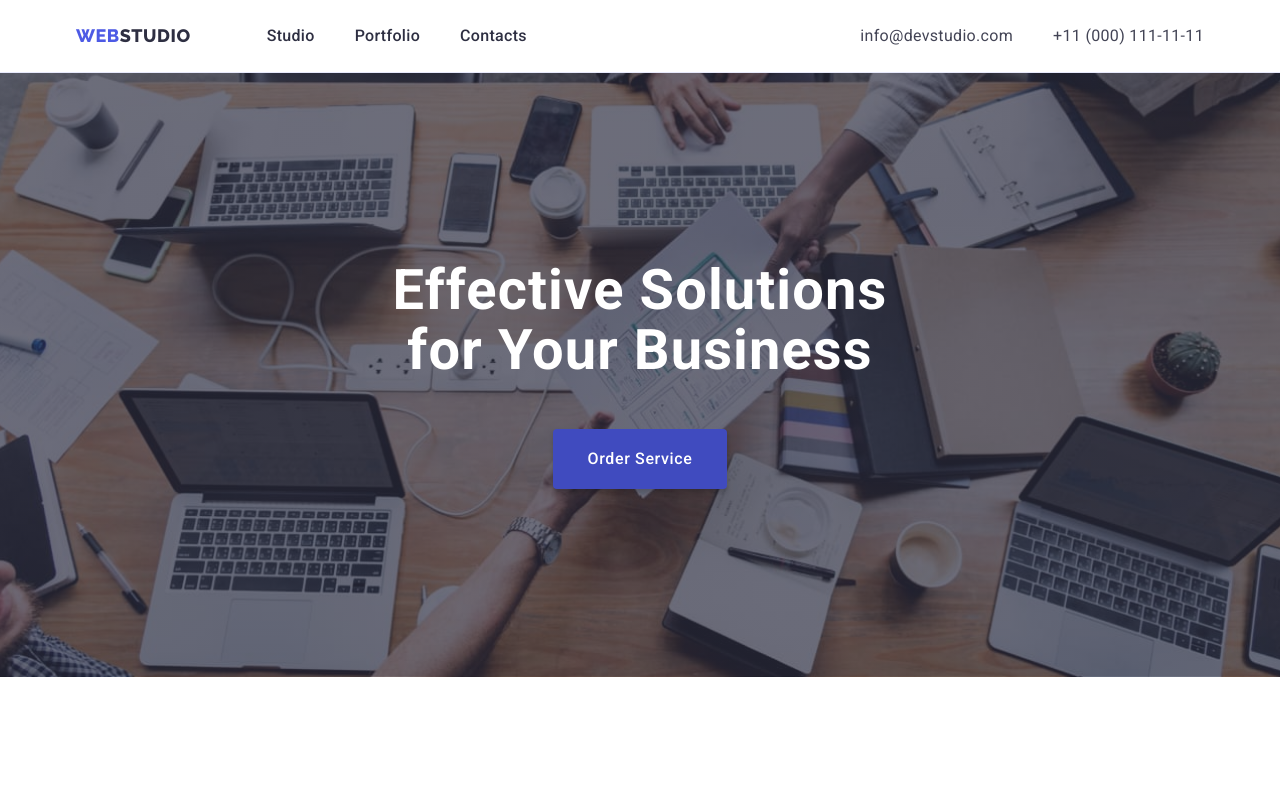
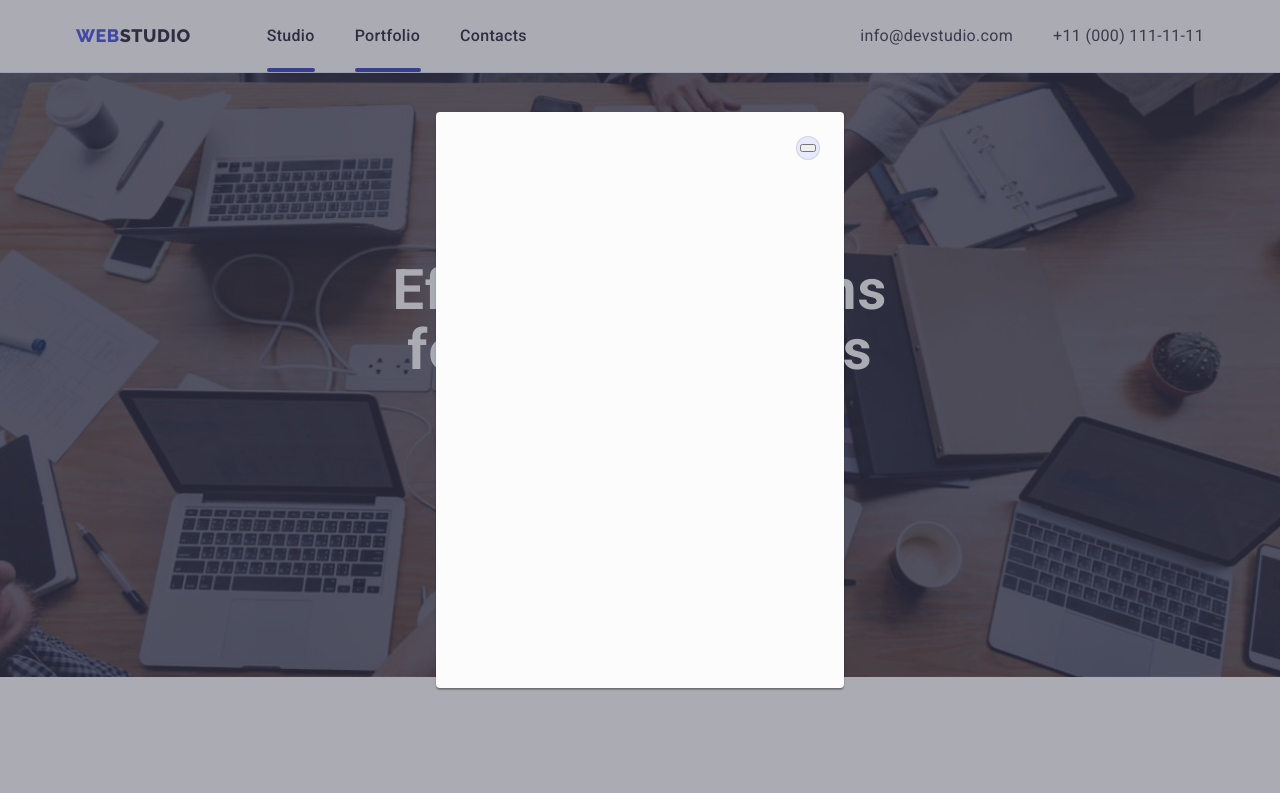
Before and after one commit to Vitalii-Malyk/goit-markup-hw-05, a plain HTML site: page index.html in a window 1280 px wide. Both pictures are taken after a click on the button "Order Service". Shown: the top 793 px of the page. Drawn offline with nearby package versions, Linux system fonts and the light colour scheme.

Commit message:
Домашка 5

```diff
--- a/css/styles.css
+++ b/css/styles.css
@@ -13,6 +13,7 @@
   --main-bg-color: #ffffff;
   --second-bg-color: #f4f4fd;
   --hover-focus-color: #404bbf;
+  --transition-main: 250ms cubic-bezier(0.4, 0, 0.2, 1);
 }
 
 p,
@@ -106,6 +107,7 @@ body {
   font-weight: 500;
   font-size: 16px;
   line-height: 1.5;
+  transition: color var(--transition-main);
 }
 
 .navigation {
@@ -116,6 +118,34 @@ body {
   margin-left: 76px;
   display: flex;
   gap: 40px;
+}
+
+.site-nav .link.portfolio {
+  position: relative;
+}
+.site-nav .link.portfolio::after {
+  content: "";
+  position: absolute;
+  display: block;
+  width: 66px;
+  height: 4px;
+  background: var(--hover-focus-color);
+  border-radius: 2px;
+  margin-top: 20px;
+}
+
+.site-nav .link.studio {
+  position: relative;
+}
+.site-nav .link.studio::after {
+  content: "";
+  position: absolute;
+  display: block;
+  width: 48px;
+  height: 4px;
+  background: var(--hover-focus-color);
+  border-radius: 2px;
+  margin-top: 20px;
 }
 
 .site-nav .link:hover,
@@ -130,6 +160,7 @@ body {
   font-size: 16px;
   line-height: 1.5;
   color: var(--main-color-text);
+  transition: color var(--transition-main);
 }
 .addres-list .contacts {
   font-style: normal;
@@ -200,6 +231,8 @@ body {
   border-radius: 4px;
   border-color: transparent;
   margin-top: 48px;
+
+  transition: background-color var(--transition-main);
 }
 
 .hero .button:focus,
@@ -348,6 +381,8 @@ body {
   align-items: center;
   justify-content: center;
   color: var(--second-bg-color);
+  transition: color var(--transition-main),
+    background-color var(--transition-main);
 }
 
 .team-soc-link:hover,
@@ -385,6 +420,8 @@ body {
   border: 1px solid #8e8f99;
   border-radius: 4px;
   color: #8e8f99;
+
+  transition: color var(--transition-main), border-color var(--transition-main);
 }
 
 .clients-link:hover,
@@ -394,6 +431,72 @@ body {
 }
 .clients-icon {
   fill: currentColor;
+}
+
+/*?-------------------------------------- Модальне вікно ------------------------------*/
+
+.backdrop {
+  position: fixed;
+  top: 0;
+  left: 0;
+  transition: opacity 250ms cubic-bezier(0.4, 0, 0.2, 1),
+    visibility 250ms cubic-bezier(0.4, 0, 0.2, 1);
+
+  width: 100%;
+  height: 100%;
+
+  background-color: rgba(46, 47, 66, 0.4);
+}
+
+.backdrop.is-hidden {
+  opacity: 0;
+  pointer-events: none;
+}
+
+.modal {
+  position: absolute;
+  top: 50%;
+  left: 50%;
+  transform: translate(-50%, -50%);
+
+  min-width: 408px;
+  min-height: 576px;
+
+  background-color: #fcfcfc;
+  box-shadow: 0px 1px 1px rgba(0, 0, 0, 0.14), 0px 1px 3px rgba(0, 0, 0, 0.12),
+    0px 2px 1px rgba(0, 0, 0, 0.2);
+  border-radius: 4px;
+}
+
+.container-close-modal {
+  position: fixed;
+  right: 24px;
+  top: 24px;
+
+  width: 24px;
+  height: 24px;
+
+  background: #e7e9fc;
+  border: 1px solid rgba(0, 0, 0, 0.1);
+  border-radius: 50%;
+
+  display: flex;
+  justify-content: center;
+  align-items: center;
+}
+
+.close-modal {
+  position: fixed;
+  width: 8px;
+  height: 8px;
+  display: flex;
+  justify-content: center;
+  align-items: center;
+}
+.close-modal img {
+  display: block;
+  width: 100%;
+  height: 100%;
 }
 
 /*!-------------------------------- ПОРТФОЛІО----------------------------- */
@@ -407,6 +510,10 @@ body {
   background-color: #e7e9fc;
   border: 1px solid #e7e9fc;
   border-radius: 4px;
+
+  transition: color var(--transition-main),
+    background-color var(--transition-main), box-shadow var(--transition-main),
+    border-color var(--transition-main);
 }
 
 .filters .button:hover,
@@ -467,6 +574,7 @@ body {
   align-items: center;
   justify-content: center;
   color: var(--second-bg-color);
+  transition: background-color var(--transition-main);
 }
 
 .footer-soc-icon {
@@ -515,6 +623,10 @@ body {
   padding: 12px 24px;
   border: 1px solid #e7e9fc;
   border-radius: 4px;
+
+  transition: color var(--transition-main),
+    background-color var(--transition-main), box-shadow var(--transition-main),
+    border var(--transition-main);
 }
 .filters {
   margin-bottom: 72px;
@@ -527,6 +639,9 @@ body {
 .filters .button:focus {
   color: var(--main-bg-color);
   background-color: var(--hover-focus-color);
+  box-shadow: 0px 3px 1px rgba(0, 0, 0, 0.1), 0px 2px 1px rgba(0, 0, 0, 0.08),
+    0px 2px 2px rgba(0, 0, 0, 0.12);
+  border: var(--hover-focus-color);
 }
 
 .work-examples .title {
@@ -535,7 +650,6 @@ body {
   line-height: 1.2;
   letter-spacing: 0.02em;
   color: var(--second-color-text);
-
   margin-bottom: 8px;
 }
 
@@ -557,6 +671,7 @@ body {
   margin-left: 24px;
   margin-top: 48px;
   max-height: 420px;
+  transition: box-shadow var(--transition-main);
 }
 .card-portf-content {
   padding-left: 16px;
@@ -575,7 +690,30 @@ body {
 
 .work-items .link {
   display: block;
+  position: relative;
 }
+
+.container-before-portfolio {
+  position: absolute;
+  top: 0;
+  left: 0;
+  width: 100%;
+  height: 300px;
+  display: flex;
+  justify-content: center;
+  align-items: center;
+  padding: 40px 32px 164px 32px;
+  opacity: 1;
+}
+
+.text-before-portfolio {
+  width: 100%;
+  color: var(--second-bg-color);
+  font-size: 16px;
+  line-height: 1.5;
+  letter-spacing: 0.02em;
+}
+
 .work-items .link:focus,
 .work-items .link:hover {
   box-shadow: 0px 1px 6px rgba(46, 47, 66, 0.08),
--- a/index.html
+++ b/index.html
@@ -18,16 +18,18 @@
     <title lang="ru">Студія</title>
   </head>
   <body>
-    <header class="header">
+        <header class="header">
       <div class="container">
         <nav class="navigation">
           <a class="logo link" href="./index.html"
             >Web<span class="accent">Studio</span></a
           >
           <ul class="site-nav list">
-            <li><a href="./index.html" class="link">Studio</a></li>
-            <li><a href="./portfolio.html" class="link">Portfolio</a></li>
-            <li><a href="" class="link">Contacts</a></li>
+            <li><a href="./index.html" class="link studio">Studio</a></li>
+            <li>
+              <a href="./portfolio.html" class="link portfolio">Portfolio</a>
+            </li>
+            <li><a href="" class="link contacts">Contacts</a></li>
           </ul>
         </nav>
         <address class="addres-list link">
@@ -50,7 +52,7 @@
       <section class="hero">
         <div class="container">
           <h1 class="hero-title">Effective Solutions for Your Business</h1>
-          <button class="button" type="button">Order Service</button>
+          <button class="button data-modal-open" type="button" data-modal-open>Order Service</button>
         </div>
       </section>
       <section class="section section-features">
@@ -365,5 +367,15 @@
         </div>
       </div>
     </footer>
+    <div class="backdrop is-hidden" data-modal>
+      <div class="modal">
+        <div class="container-close-modal">
+          <button class="button close-modal" data-modal-close>
+            <img src="./images/close-modal.svg" alt="close">
+          </button>
+        </div>
+      </div>
+    </div>
+    <script src="./js/modal.js"></script>
   </body>
 </html>
--- /dev/null
+++ b/js/modal.js
@@ -0,0 +1,14 @@
+(() => {
+  const refs = {
+    openModalBtn: document.querySelector("[data-modal-open]"),
+    closeModalBtn: document.querySelector("[data-modal-close]"),
+    modal: document.querySelector("[data-modal]"),
+  };
+
+  refs.openModalBtn.addEventListener("click", toggleModal);
+  refs.closeModalBtn.addEventListener("click", toggleModal);
+
+  function toggleModal() {
+    refs.modal.classList.toggle("is-hidden");
+  }
+})();
```
Also changed, not shown: portfolio.html (+12 -3 lines), images/close-modal.svg (added).
